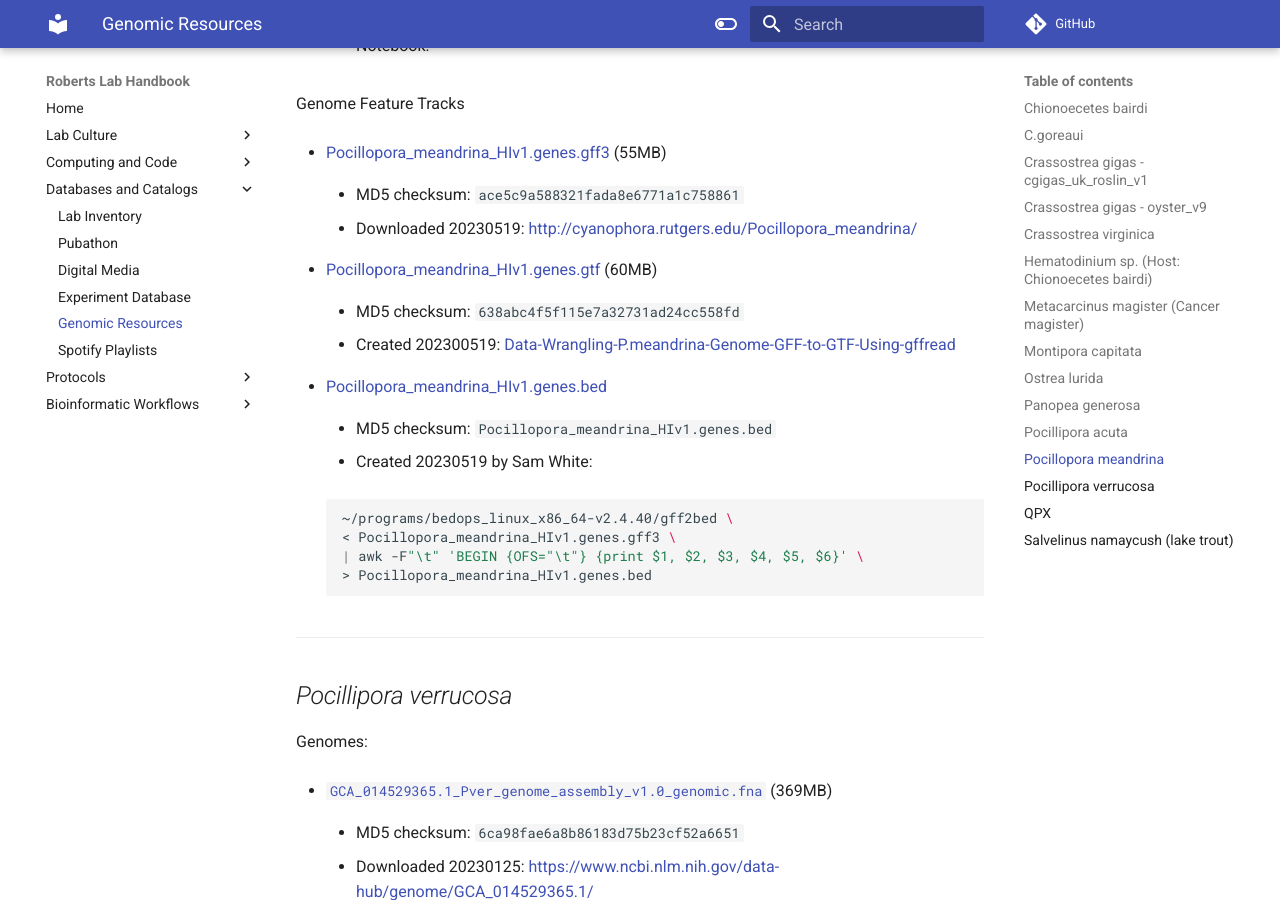
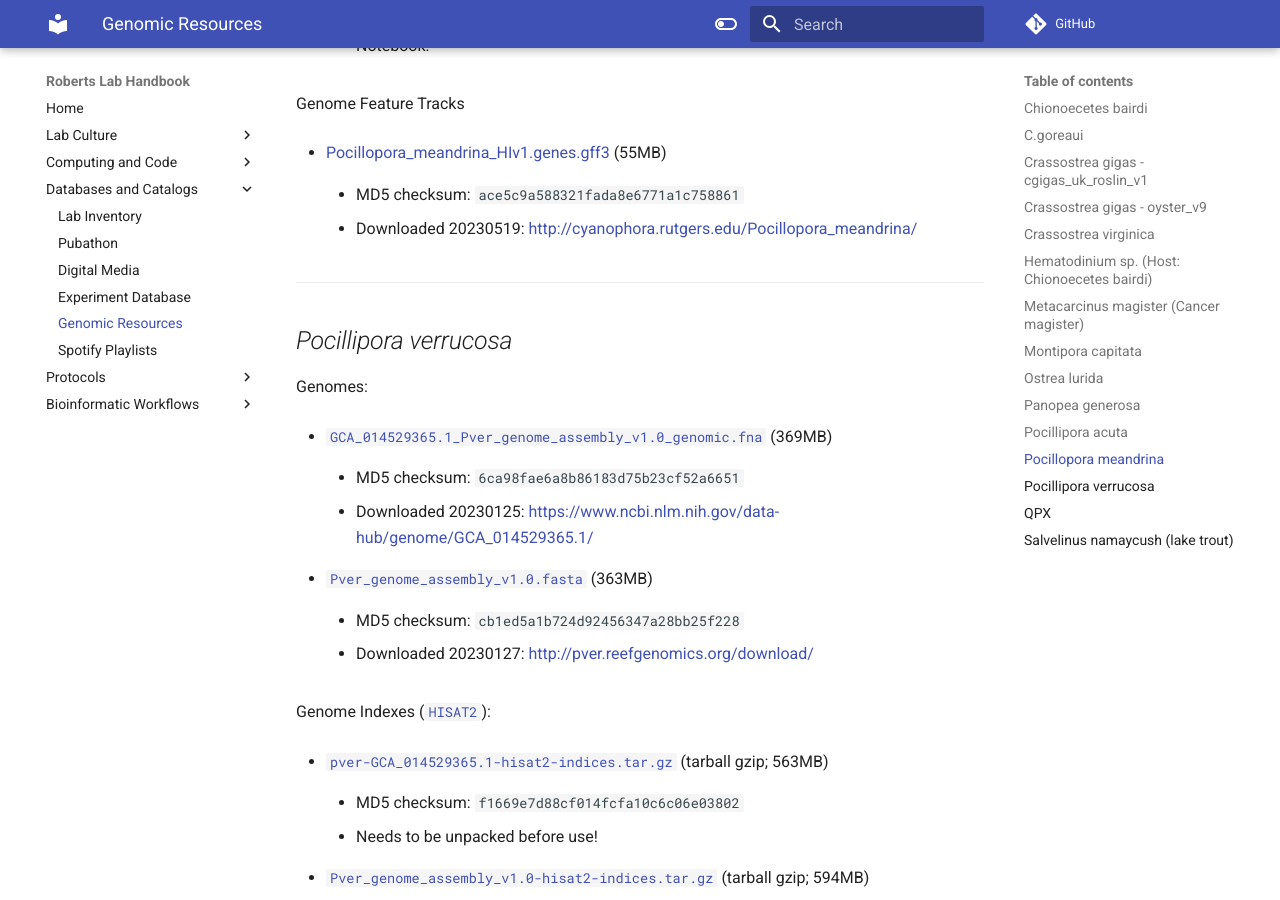
Before and after one commit to RobertsLab/resources, an MkDocs documentation site: the page built from docs/Genomic-Resources.md, in a window 1280 px wide and 900 px high, scrolled down 20265 px. Built offline with MkDocs 1.6.1 and Material for MkDocs 9.7.7, drawn with Linux system fonts in a browser that asks for light colours; comment, search, counter and statistics services are not loaded.

Commit message:
rm P meandrina GTF/BED - no usable

````diff
--- a/docs/Genomic-Resources.md
+++ b/docs/Genomic-Resources.md
@@ -803,25 +803,6 @@ Genome Feature Tracks
 
     - Downloaded 20230519: <http://cyanophora.rutgers.edu/Pocillopora_meandrina/>
 
-- [Pocillopora_meandrina_HIv1.genes.gtf](https://gannet.fish.washington.edu/Atumefaciens/20230519-pmea-gff_to_gtf/Pocillopora_meandrina_HIv1.genes.gtf) (60MB)
-
-    - MD5 checksum: `638abc4f5f115e7a32731ad24cc558fd`
-
-    - Created 202300519: [Data-Wrangling-P.meandrina-Genome-GFF-to-GTF-Using-gffread](https://robertslab.github.io/sams-notebook/2023/05/19/Data-Wrangling-P.meandrina-Genome-GFF-to-GTF-Using-gffread.html)
-
-- [Pocillopora_meandrina_HIv1.genes.bed](https://owl.fish.washington.edu/halfshell/genomic-databank/)
-
-    - MD5 checksum: `Pocillopora_meandrina_HIv1.genes.bed`
-
-    - Created 20230519 by Sam White:
-
-    ```shell
-    ~/programs/bedops_linux_x86_64-v2.4.40/gff2bed \
-    < Pocillopora_meandrina_HIv1.genes.gff3 \
-    | awk -F"\t" 'BEGIN {OFS="\t"} {print $1, $2, $3, $4, $5, $6}' \
-    > Pocillopora_meandrina_HIv1.genes.bed
-    ```
-
 ---
 
 ## *Pocillipora verrucosa*
````
